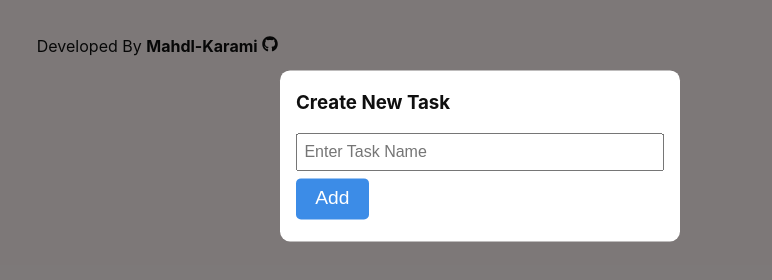
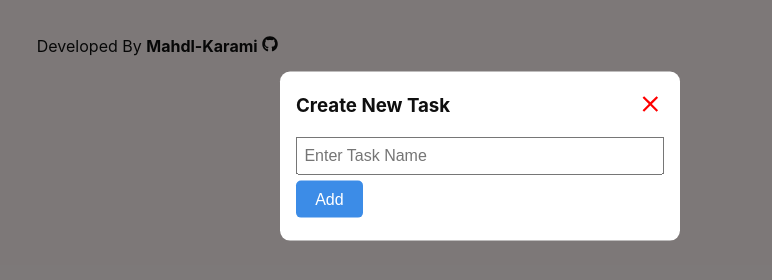
Before and after one commit to mahdl-karami/rjs-todo-list, a React (Vite) app: page / in a window 1280 px wide. Both pictures are taken after a click on the button "Add New Task". Shown: the part 244-524 px from the top of the page, without its empty margins (160-932 px from the left). Built offline with nearby package versions, Linux system fonts and the light colour scheme.

Commit message:
add close button for modal

```diff
--- a/src/components/Modal.jsx
+++ b/src/components/Modal.jsx
@@ -1,11 +1,15 @@
 //! this modal is for create or edit a task
 //! if edit == false (not defined) this section is used to create
+
+//* import react icons
+import { IoMdClose } from "react-icons/io";
+
 const Modal = (props) => {
   //* edit destructure
   const { edit, taskName, setTaskName, editSubmit } = props;
   //* create destructure
   const { value, formHandle, changeHandle } = props;
-
+  const { setIsOpen } = props;
   //* modal functions
   const submitHandle = (ev) => {
     edit && editSubmit(ev);
@@ -19,7 +23,12 @@ const Modal = (props) => {
   return (
     <div className="modal-box">
       <div className="modal">
-        <h3 className="modal-title">{edit ? "edit task" : "create new task"}</h3>
+        <div className="modal-top">
+          <h3 className="modal-title">{edit ? "edit task" : "create new task"}</h3>
+          <button onClick={() => setIsOpen(false)}>
+            <IoMdClose />
+          </button>
+        </div>
         <form className="modal-form" onSubmit={(ev) => submitHandle(ev)}>
           <input required type="text" value={edit ? taskName : value} onChange={(ev) => changeHandle2(ev)} placeholder="enter task name" />
           <button type="submit">{edit ? "Edit" : "Add"}</button>
--- a/src/components/Task.jsx
+++ b/src/components/Task.jsx
@@ -3,7 +3,6 @@ import * as React from "react";
 import Modal from "./Modal";
 //* import react icons
 import { MdModeEdit, MdDelete } from "react-icons/md";
-import { IoMdClose } from "react-icons/io";
 
 const Task = ({ setTasks, tasks, index }) => {
   //* task components constants
@@ -40,10 +39,10 @@ const Task = ({ setTasks, tasks, index }) => {
           <MdDelete />
         </button>
         <button className="edit-button" onClick={() => setIsOpen((prevS) => !prevS)}>
-          {isOpen ? <IoMdClose /> : <MdModeEdit />}
+          <MdModeEdit />
         </button>
       </div>
-      {isOpen && <Modal edit taskName={taskName} setTaskName={setTaskName} editSubmit={editSubmit} />}
+      {isOpen && <Modal edit setIsOpen={setIsOpen} taskName={taskName} setTaskName={setTaskName} editSubmit={editSubmit} />}
     </div>
   );
 };
--- a/src/components/TasksForm.jsx
+++ b/src/components/TasksForm.jsx
@@ -20,9 +20,11 @@ const TasksForm = ({ setTasks }) => {
   };
 
   return (
-    <div className="add-task">
-      <button onClick={() => setIsOpen(true)}>add new task</button>
-      {isOpen && <Modal value={value} formHandle={formHandle} changeHandle={changeHandle} />}
+    <div>
+      <button className="add-task" onClick={() => setIsOpen(true)}>
+        add new task
+      </button>
+      {isOpen && <Modal setIsOpen={setIsOpen} value={value} formHandle={formHandle} changeHandle={changeHandle} />}
     </div>
   );
 };
--- a/src/global.css
+++ b/src/global.css
@@ -44,6 +44,7 @@ button {
   border: none;
   background: transparent;
   border-radius: 5px;
+  cursor: pointer;
 }
 
 body {
@@ -66,14 +67,12 @@ footer {
 
 /** Tasksform */
 .add-task {
-  button {
     background: var(--mainBlue);
     color: var(--mainWhite);
     font-size: 1.2em;
     padding: 0.5rem 1rem;
     text-transform: capitalize;
   }
-}
 
 /** task */
 .task {
@@ -136,7 +135,17 @@ footer {
 
   h3 {
     text-transform: capitalize;
-    margin: 0.2rem 0 1rem;
+  }
+}
+.modal-top {
+  display: flex;
+  justify-content: space-between;
+  align-items: center;
+  margin: 0.2rem 0 1rem;
+  svg {
+    font-size: 2em;
+    cursor: pointer;
+    color: red;
   }
 }
 .modal-form {
@@ -145,14 +154,15 @@ footer {
     display: block;
     padding: 0.5rem 1.2rem 0.5rem 0.4rem;
     font-size: 1em;
-    &::placeholder{
+    &::placeholder {
       text-transform: capitalize;
     }
   }
   button {
     background: var(--mainBlue);
-    padding: .6rem 1.2rem;
-    margin: .4rem 0;
+    padding: 0.6rem 1.2rem;
+    margin: 0.4rem 0;
     color: var(--mainWhite);
+    font-size: 1em;
   }
 }
```
